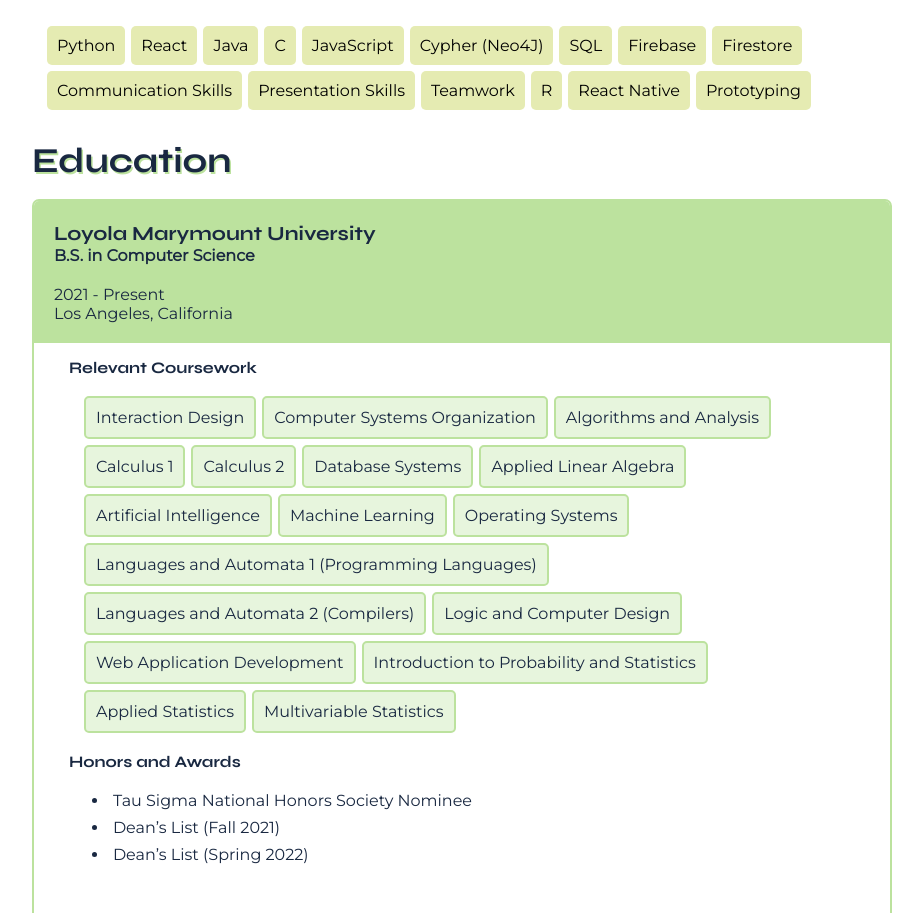
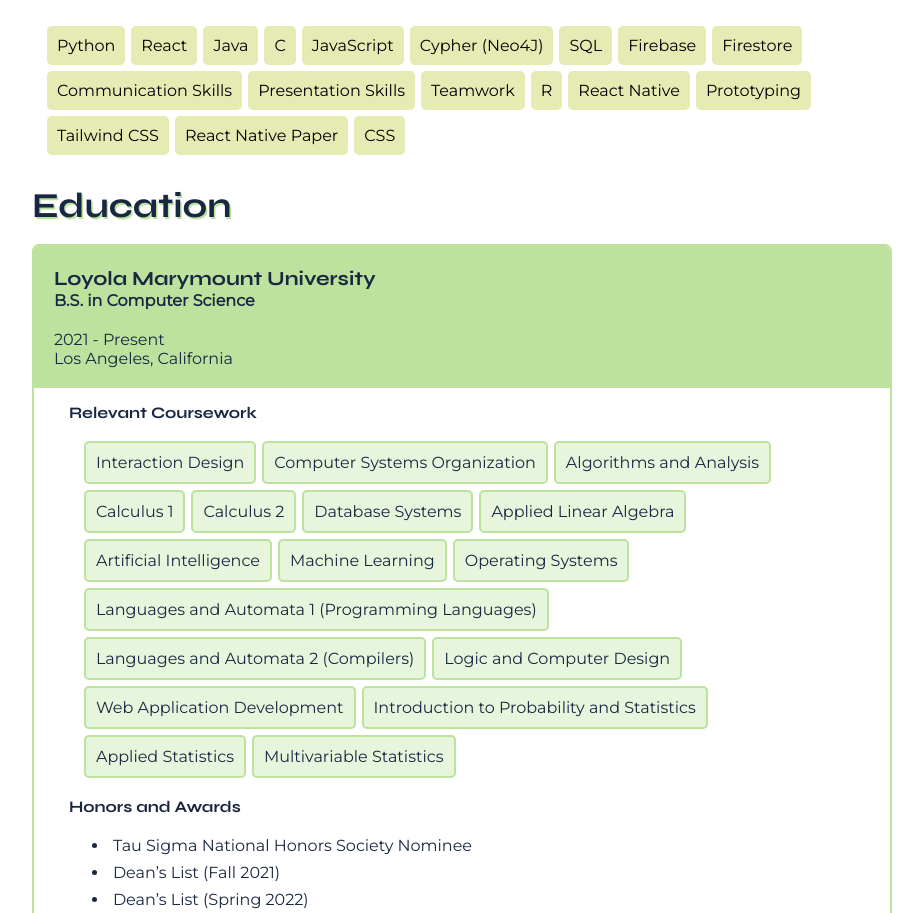
Before and after one commit to speer987/personal-website, a React (Create React App) app: page / in a window 1280 px wide. Shown: the part 7990-8903 px from the top of the page, without its empty margins (178-1101 px from the left). Built offline with nearby package versions, Linux system fonts and the light colour scheme.

Commit message:
updated skills to be more accurate

```diff
--- a/src/components/skills.js
+++ b/src/components/skills.js
@@ -14,5 +14,8 @@
   "R",
   "React Native",
   "Prototyping",
+  "Tailwind CSS",
+  "React Native Paper",
+  "CSS",
 ];
 export default skills;
```
